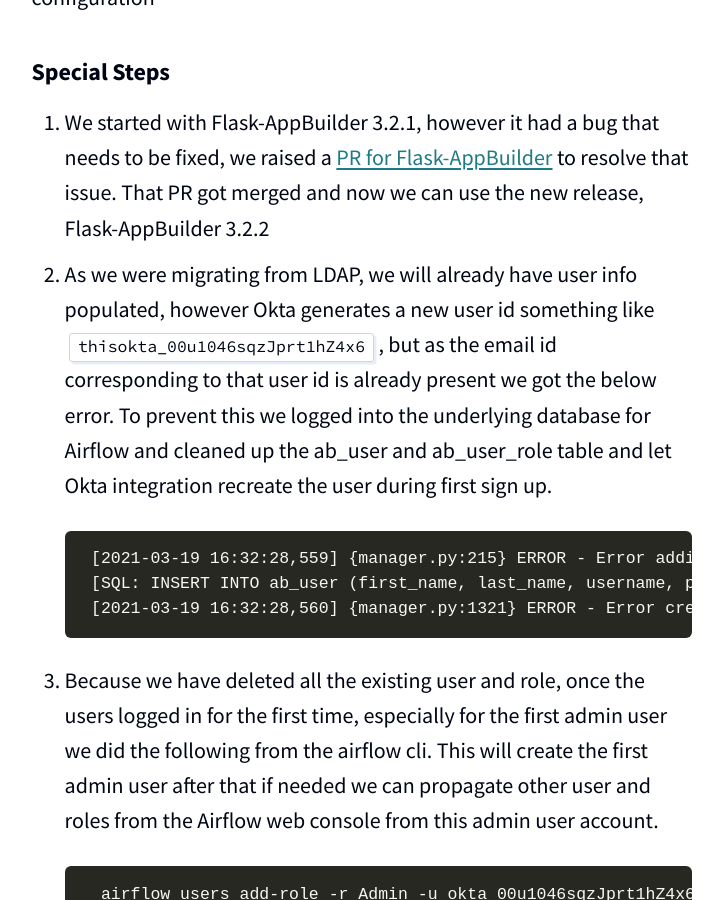
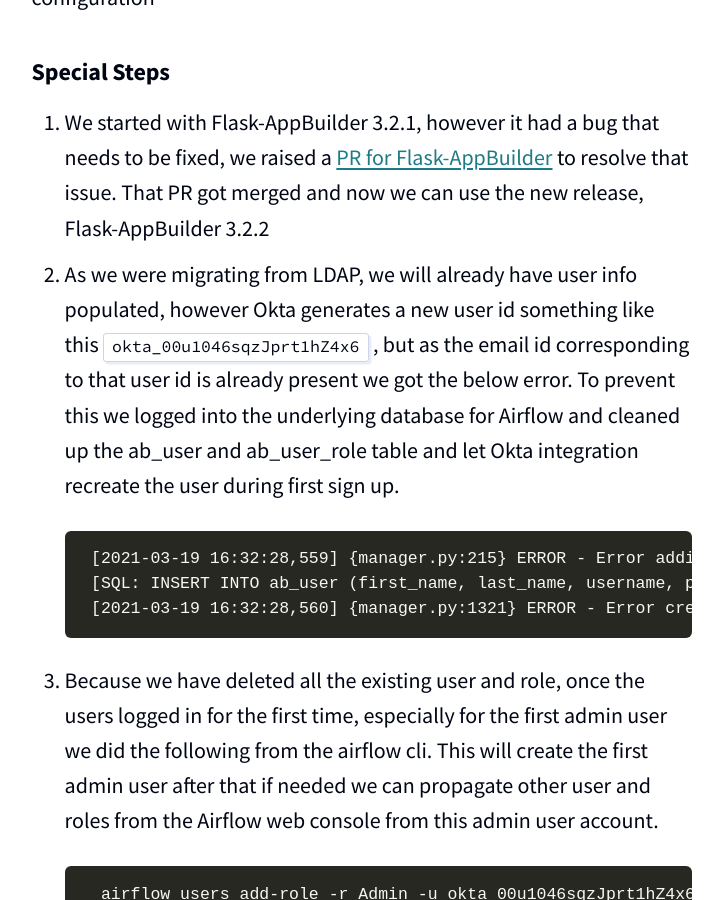
Before and after one commit to scribd/scribd.github.io, a Jekyll site: the page built from _posts/2021-04-26-integrating-airflow-and-okta.md, in a window 1280 px wide and 900 px high, scrolled down 4053 px. Shown: the whole window, without its empty margins (342-1065 px from the left). Built offline with Jekyll 4.4.1, drawn with Linux system fonts in a browser that asks for light colours.

Commit message:
Update 2021-04-26-integrating-airflow-and-okta.md

```diff
--- a/_posts/2021-04-26-integrating-airflow-and-okta.md
+++ b/_posts/2021-04-26-integrating-airflow-and-okta.md
@@ -78,7 +78,7 @@
 
 2. As we were migrating from LDAP, we will already have user info populated,
    however Okta generates a new user id something like
-   `thisokta_00u1046sqzJprt1hZ4x6`, but as the email id corresponding to that
+   this`okta_00u1046sqzJprt1hZ4x6`, but as the email id corresponding to that
    user id is already present we got the below error. To prevent this we logged
    into the underlying database for Airflow and cleaned up the ab_user and
    ab_user_role table and let Okta integration recreate the user during first
```
